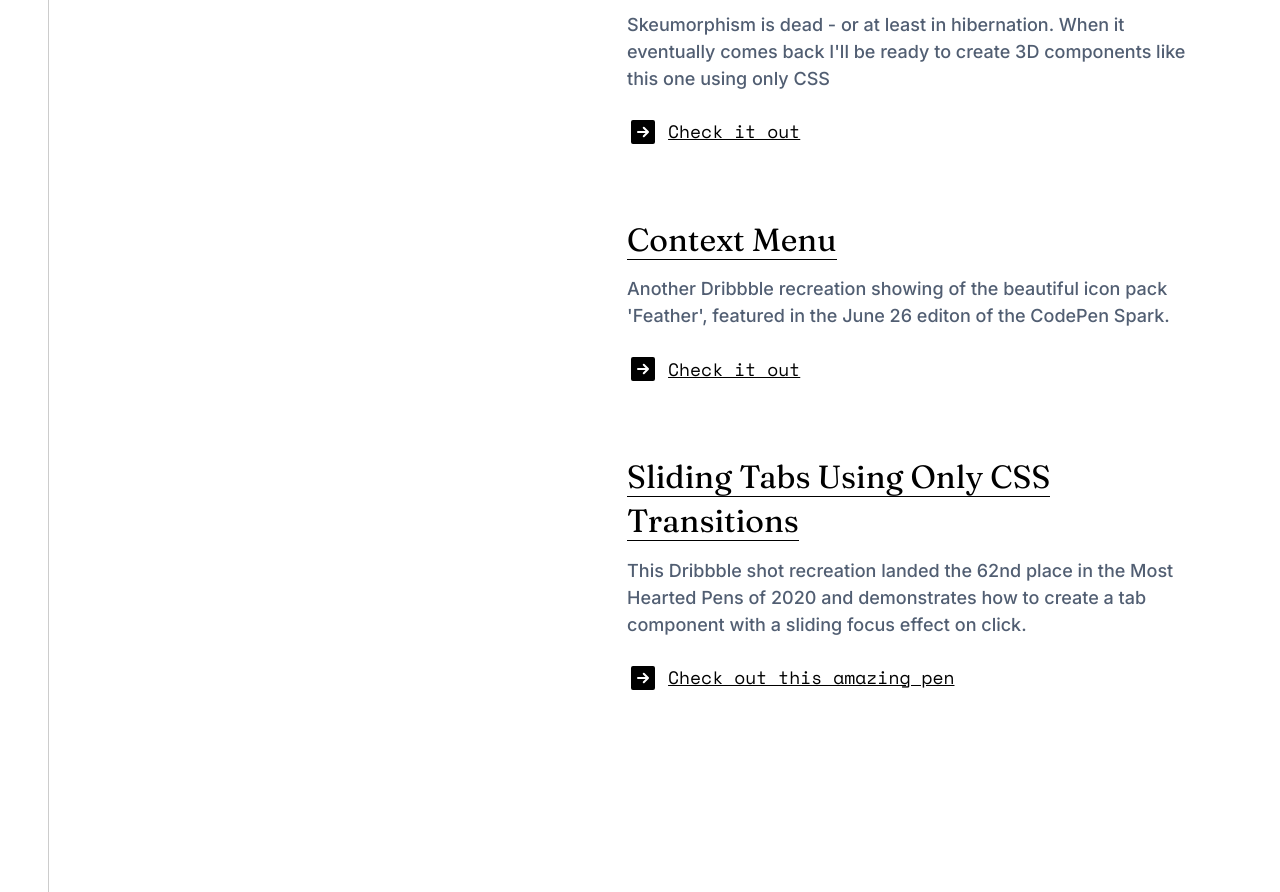
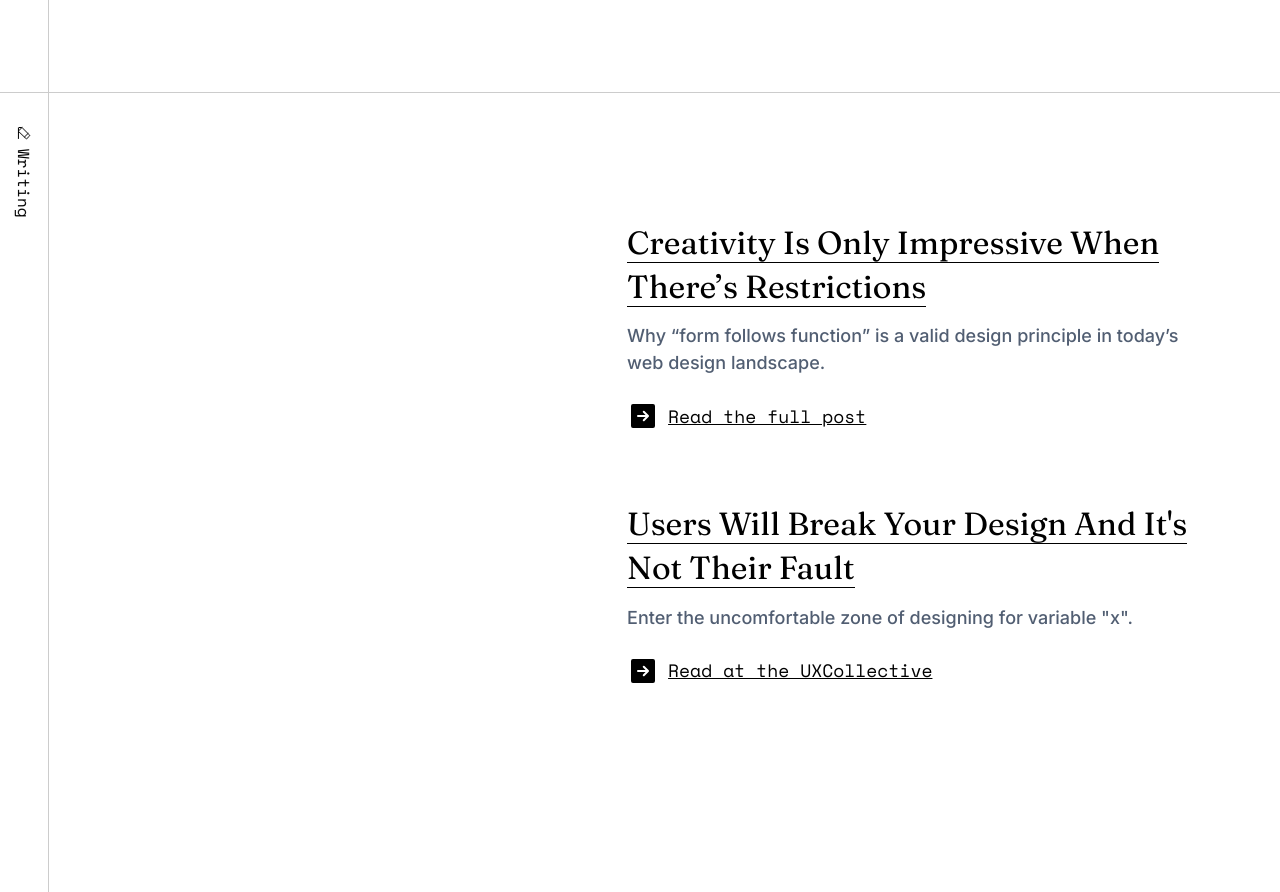
Before and after one commit to havardob/personal-site-v2, an Eleventy site: page pages/home.md in a window 1280 px wide. Shown: the part 1776-2668 px from the top of the page. Built offline with nearby package versions, Linux system fonts and the light colour scheme; Eleventy itself is replaced by a stand-in of ours; files that its build step writes are made by us from their sources.

Commit message:
Update Sections “section-posts”

```diff
--- a/sections/section-posts.md
+++ b/sections/section-posts.md
@@ -1,10 +1,19 @@
 ---
 layout: sections/section.njk
+title: Writing
 section_id: posts
-title: Writing
 id: writing
-icon: <svg xmlns="http://www.w3.org/2000/svg" width="192" height="192" fill="currentColor" viewBox="0 0 256 256"><rect width="256" height="256" fill="none"></rect><path d="M96,216H48a8,8,0,0,1-8-8V163.31371a8,8,0,0,1,2.34315-5.65686l120-120a8,8,0,0,1,11.3137,0l44.6863,44.6863a8,8,0,0,1,0,11.3137Z" fill="none" stroke="currentColor" stroke-linecap="round" stroke-linejoin="round" stroke-width="16"></path><line x1="136" y1="64" x2="192" y2="120" fill="none" stroke="currentColor" stroke-linecap="round" stroke-linejoin="round" stroke-width="16"></line><polyline points="216 216 96 216 40.509 160.509" fill="none" stroke="currentColor" stroke-linecap="round" stroke-linejoin="round" stroke-width="16"></polyline></svg>
-order: 2
+icon: <svg xmlns="http://www.w3.org/2000/svg" width="192" height="192"
+  fill="currentColor" viewBox="0 0 256 256"><rect width="256" height="256"
+  fill="none"></rect><path
+  d="M96,216H48a8,8,0,0,1-8-8V163.31371a8,8,0,0,1,2.34315-5.65686l120-120a8,8,0,0,1,11.3137,0l44.6863,44.6863a8,8,0,0,1,0,11.3137Z"
+  fill="none" stroke="currentColor" stroke-linecap="round"
+  stroke-linejoin="round" stroke-width="16"></path><line x1="136" y1="64"
+  x2="192" y2="120" fill="none" stroke="currentColor" stroke-linecap="round"
+  stroke-linejoin="round" stroke-width="16"></line><polyline points="216 216 96
+  216 40.509 160.509" fill="none" stroke="currentColor" stroke-linecap="round"
+  stroke-linejoin="round" stroke-width="16"></polyline></svg>
+order: 3
 ---
 
 This is my blog. My brain on paper. Here you'll find a bunch of my writing, some of which has been published to the likes of [UXCollective.cc](https://uxcollective.cc) and [CSS-tricks.com](https://css-tricks.com)
```
